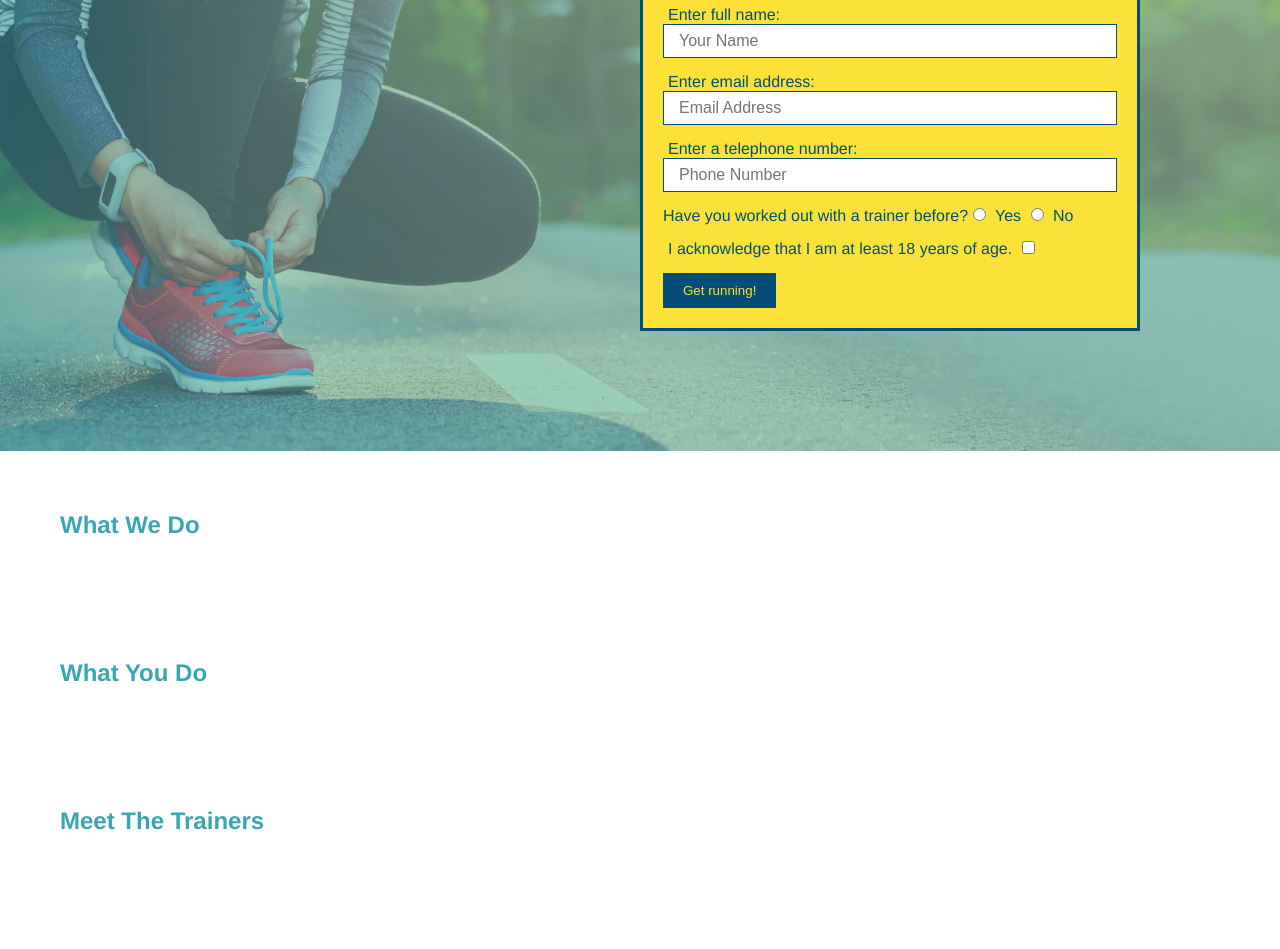
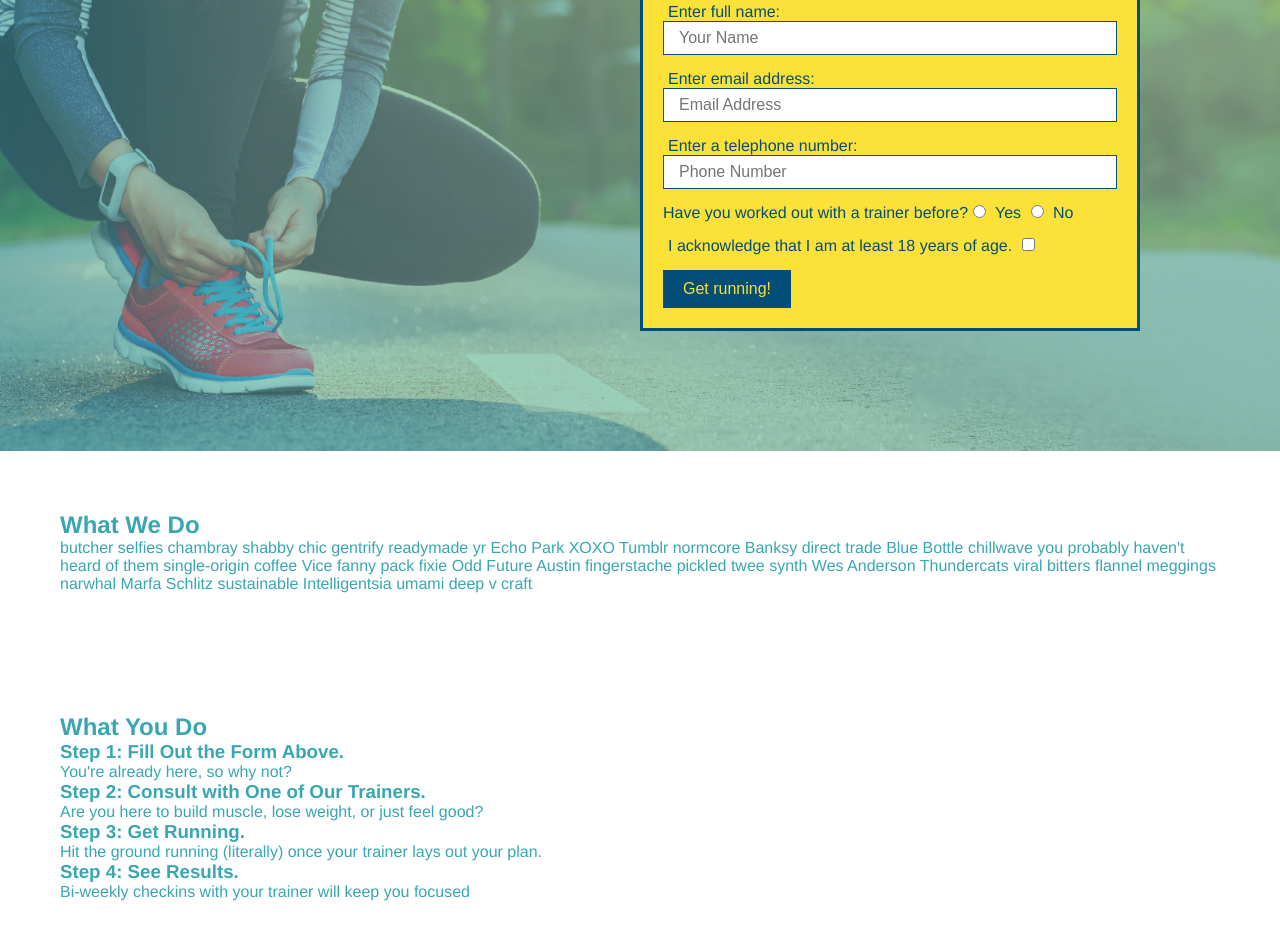
Before and after one commit to jwade1327/reworked-run-buddy, a plain HTML site: page index.html in a window 1280 px wide. Shown: the part 231-1180 px from the top of the page. Drawn offline with Linux system fonts and the light colour scheme.

Commit message:
styling hero updated

```diff
--- a/assets/css/style.css
+++ b/assets/css/style.css
@@ -124,9 +124,9 @@ section {
     background-color: #024e76;
     border: none;
     padding: 10px 20px;
+    font-size: 16px;
 }
 /* Hero Style End */
-
 
 
  /* Applies 20px to every side (top, right, bottom, left) */
--- a/index.html
+++ b/index.html
@@ -66,13 +66,36 @@
         </section>
         <!-- end hero -->
         <!-- "what we do" section -->
-        <section>
+        <section id="what-we-do">
             <h2>What We Do</h2>
+            <p>
+                butcher selfies chambray shabby chic gentrify readymade yr Echo Park XOXO Tumblr normcore Banksy direct trade Blue Bottle chillwave you probably haven't heard of them single-origin coffee Vice fanny pack fixie Odd Future Austin fingerstache pickled twee synth Wes Anderson Thundercats viral bitters flannel meggings narwhal Marfa Schlitz sustainable Intelligentsia umami deep v craft
+            </p>
         </section>
 
         <!-- "what you do" section -->
-        <section>
+        <section id="what-you-do">
             <h2>What You Do</h2>
+
+            <div>
+                <h3>Step 1: Fill Out the Form Above.</h3>
+                <p>You're already here, so why not?</p>
+            </div>
+
+            <div>
+                <h3>Step 2: Consult with One of Our Trainers.</h3>
+                <p>Are you here to build muscle, lose weight, or just feel good?</p>
+            </div>
+
+            <div>
+                <h3>Step 3: Get Running.</h3>
+                <p>Hit the ground running (literally) once your trainer lays out your plan.</p>
+            </div>
+
+            <div>
+                <h3>Step 4: See Results.</h3>
+                <p>Bi-weekly checkins with your trainer will keep you focused</p>
+            </div>
         </section>
 
         <!-- "meet the trainers" section -->
```
